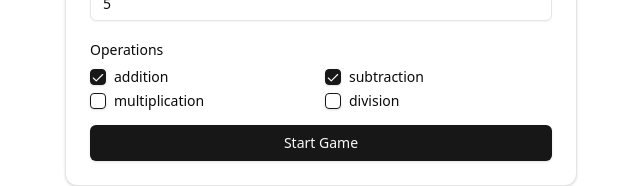
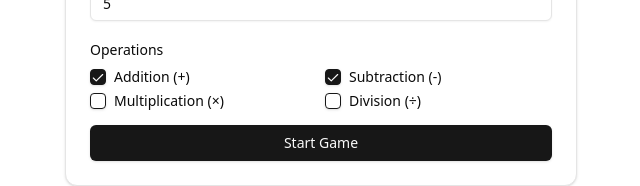
Before and after one commit to mamydlo/math_game, a React (Vite) app: page / in a window 1280 px wide. Shown: the part 196-382 px from the top of the page, without its empty margins (319-959 px from the left). Built offline with nearby package versions, Linux system fonts and the light colour scheme.

Commit message:
Add operation labels

```diff
--- a/src/components/MathGame.tsx
+++ b/src/components/MathGame.tsx
@@ -168,15 +168,23 @@ const MathGame = () => {
             <div className="space-y-2">
               <Label>Operations</Label>
               <div className="grid grid-cols-2 gap-2">
-                {Object.entries(settings.operations).map(([op, checked]) => (
+                {Object.entries(settings.operations).map(([op, checked]) => {
+                  const labels = {
+                    addition: 'Addition (+)',
+                    subtraction: 'Subtraction (-)',
+                    multiplication: 'Multiplication (×)',
+                    division: 'Division (÷)'
+                  };
+                  return (
                     <div key={op} className="flex items-center space-x-2">
                       <Checkbox
                         checked={checked}
                         onCheckedChange={() => handleOperationToggle(op)}
                       />
-                    <Label>{op}</Label>
+                      <Label>{labels[op]}</Label>
                     </div>
-                ))}
+                  );
+                })}
               </div>
             </div>
 
```
Lines whose indentation alone changed are shown as unchanged.
